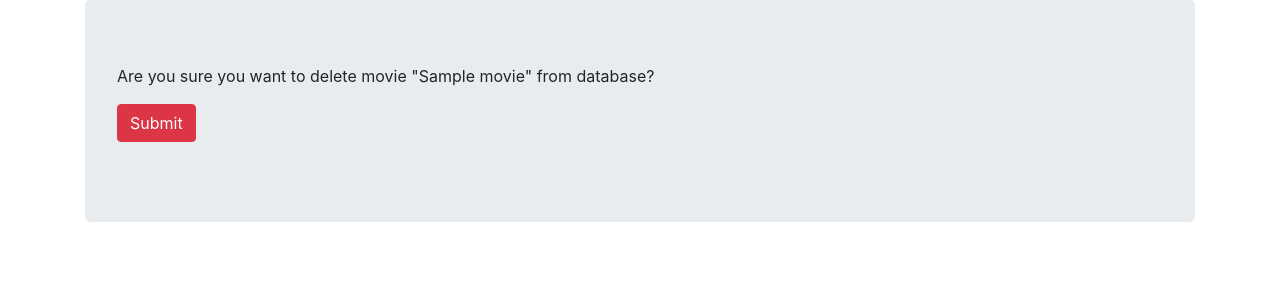
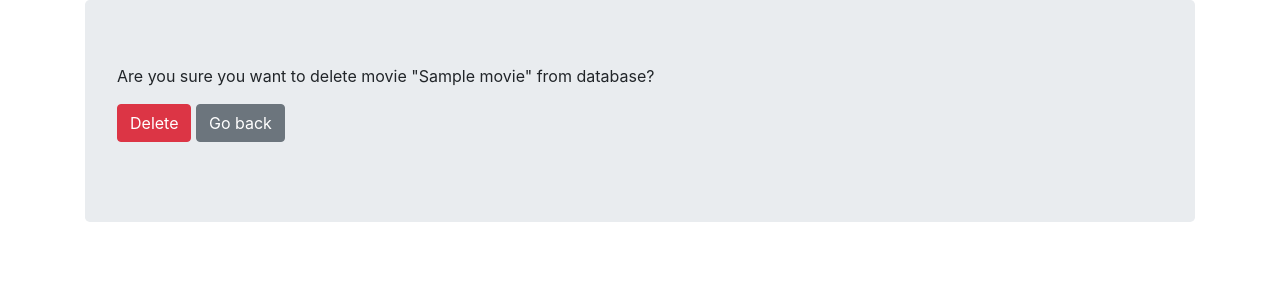
Before and after one commit to silox/sda-backend, a Django app: page /viewer/movie/delete/1 in a window 1280 px wide. Shown: the part 56-356 px from the top of the page. Run offline with Django 4.2, Linux system fonts and the light colour scheme; a user stored in the database is signed in; tables that the repository leaves empty hold one stand-in row (values such as "Sample post"); some libraries are stand-ins or nearby versions.

Commit message:
Improve forms

```diff
--- a/viewer/templates/genre_form.html
+++ b/viewer/templates/genre_form.html
@@ -1,6 +1,8 @@
 {% extends "base.html" %}
 
 {% block content %}
+  <a href="{% url 'viewer:genre_list' %}">< Back to genre list</a>
+  <br><br>
   <form method="post">
     {% csrf_token %}
     {{ form.non_field_errors }}
--- a/viewer/templates/movie_form.html
+++ b/viewer/templates/movie_form.html
@@ -1,6 +1,8 @@
 {% extends "base.html" %}
 
 {% block content %}
+  <a href="{% url 'viewer:movie_list' %}">< Back to movie list</a>
+  <br><br>
   <form method="post">
     {% csrf_token %}
     {{ form.non_field_errors }}
--- a/viewer/templates/obj_delete_form.html
+++ b/viewer/templates/obj_delete_form.html
@@ -6,6 +6,7 @@
     <p>
       Are you sure you want to delete {{ model_name }} "{{ object }}" from database?
     </p>
-    <input type="submit" value="Submit" class="btn btn-danger">
+    <input type="submit" value="Delete" class="btn btn-danger">
+    <a href="{% url 'index' %}" class="btn btn-secondary">Go back</a>
   </form>
 {% endblock %}
```
